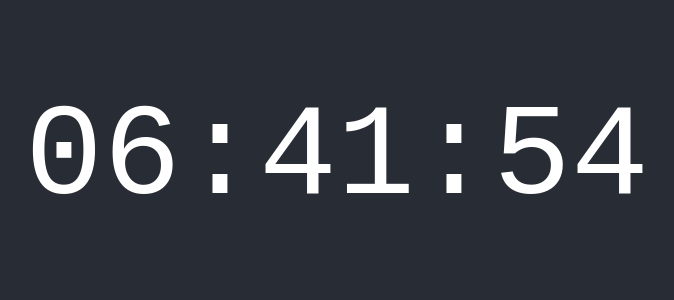
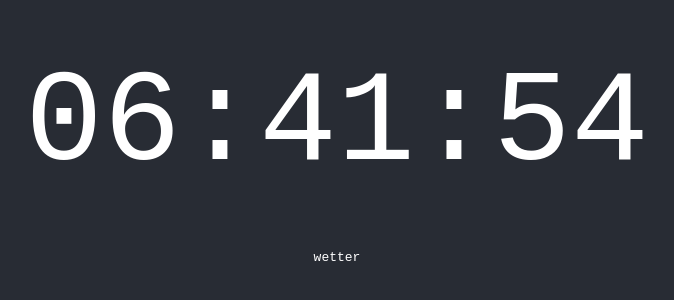
Before and after one commit to JeuJeus/raspberry-info-display, a React (Create React App) app: page / in a window 1280 px wide. Shown: the part 242-542 px from the top of the page, without its empty margins (303-977 px from the left). Built offline with nearby package versions, Linux system fonts and the light colour scheme.

Commit message:
introduce weather component body, refactor

```diff
--- a/src/App.js
+++ b/src/App.js
@@ -1,12 +1,14 @@
 import style from './App.module.css';
 import Clock from "./Clock";
+import Weather from "./Weather";
 
 function App() {
-  return (
-    <div className={style.app}>
-      <Clock/>
-    </div>
-  );
+    return (
+        <div className={style.app}>
+            <Clock/>
+            <Weather/>
+        </div>
+    );
 }
 
 export default App;
--- a/src/App.module.css
+++ b/src/App.module.css
@@ -4,4 +4,10 @@
     background: #282c34;
     color: #ffffff;
     font-family: monospace;
+    display: flex;
+    flex-direction: column;
+    flex-wrap: nowrap;
+    align-content: center;
+    justify-content: center;
+    align-items: center;
 }
--- a/src/Clock.module.css
+++ b/src/Clock.module.css
@@ -1,9 +1,5 @@
 .clock {
-    position: absolute;
-    left: 50%;
-    top: 50%;
-    -webkit-transform: translate(-50%, -50%);
-    transform: translate(-50%, -50%);
+    margin: 2em;
 }
 
 .time {
--- /dev/null
+++ b/src/Weather.js
@@ -0,0 +1,9 @@
+import style from './Weather.module.css'
+
+const Weather = () => {
+    return (
+     <div className={style.weather}>wetter</div>
+    );
+};
+
+export default Weather;
--- /dev/null
+++ b/src/Weather.module.css
@@ -0,0 +1,3 @@
+.weather {
+    margin: 2em;
+}
```
